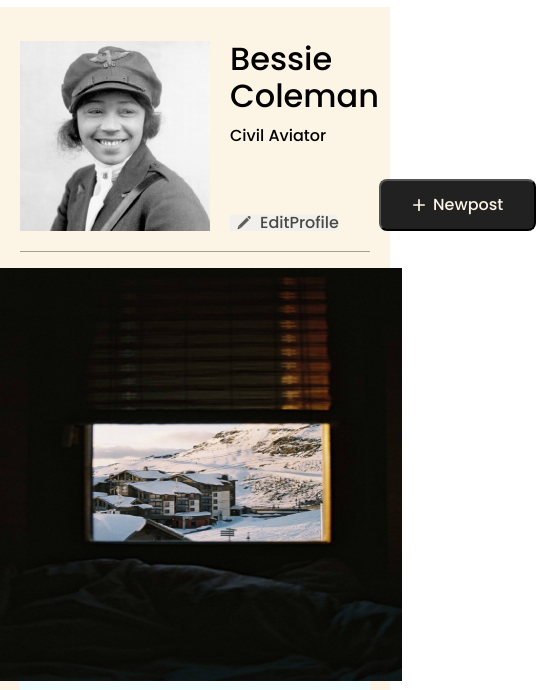
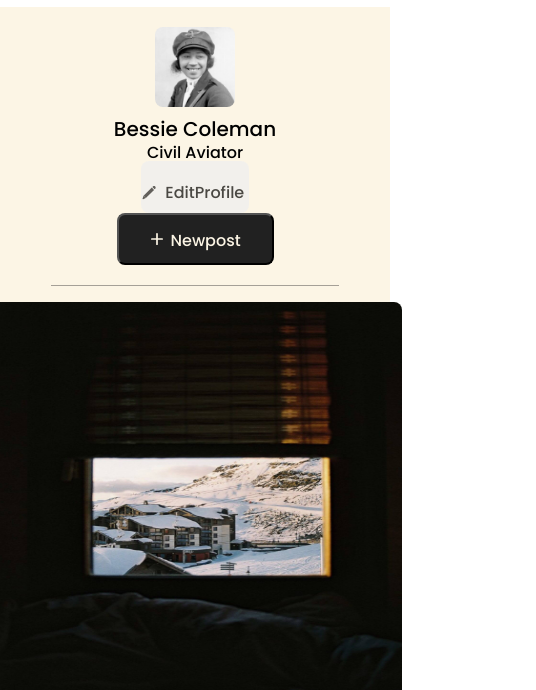
Before and after one commit to SofieNing/se_project_spots, a plain HTML site: page index.html in a window 390 px wide. Shown: the part 39-729 px from the top of the page, 536 px wide, since content can reach past the window. Drawn offline with Linux system fonts and the light colour scheme.

Commit message:
media query

```diff
--- a/blocks/card.css
+++ b/blocks/card.css
@@ -6,6 +6,7 @@
     height: 413px;
     display: block;
     object-fit: center;
+    border-radius: 8px;
 }
 .card__content {
     display: flex;
@@ -25,4 +26,5 @@
     padding: 4px 0;
     font-size: 20;
     font-weight: 500;
+    line-height: 1.2;
 }
--- a/blocks/profile.css
+++ b/blocks/profile.css
@@ -5,6 +5,9 @@
 }
 .profile__avatar{
     margin-right: 20px;
+    height: 190px;
+    width: 190px;
+    border-radius: 8px;
 }
 .profile__column {
     display: flex;
@@ -13,14 +16,18 @@
 .profile__name {
     margin: 0 0 12px;
     font-weight: 500;
+    font-size: 32;
+    line-height: 1;
 }
 .profile__description {
     margin: 0;
     font-weight: 500;
+    font-size: 16;
+    line-height: 1;
 }
 .profile__edit-btn{
     display: flex;
-    gap: 8px;
+    column-gap: 8px;
     align-items: center;
     margin-top: auto;
     opacity: 70%;
@@ -29,10 +36,13 @@
     height: 16px;
     font-weight: 500;
     line-height: 16px;
+    border-radius: 8px;
+    opacity: 70%;
+    padding:0;
 }
 .profile__add-btn {
     display: flex;
-    align-items: center;
+    /* align-items: center; */
     color: #FCF5e5;
     margin-left: auto;
     width: 157px;
@@ -49,3 +59,36 @@
     height: 12px;
     width: 12px;
 }
+@media (max-width:625px) {
+    .profile {
+        flex-direction: column;
+        padding: 20px 0;
+        align-items: center;
+        text-align: center;
+        max-width: 288px;
+      }
+    .profile__avatar{
+        margin: 0;
+        width: 80px;
+        height: 80px;
+    }
+       .profile__name {
+        font-size: 20px;
+        line-height: 1;
+        font-weight: 500;
+        margin: 12px 0 6px;
+        padding:0;
+    }
+    .profile__description {
+        font-size: 16px;
+        line-height: 1;
+        font-weight: 500;
+    }
+    .profile__edit-btn {
+        padding: 32px 0 20px;
+        margin: 0 auto;
+    }
+    .profile__add-btn {
+        margin: 0 auto;
+    }
+}
```
